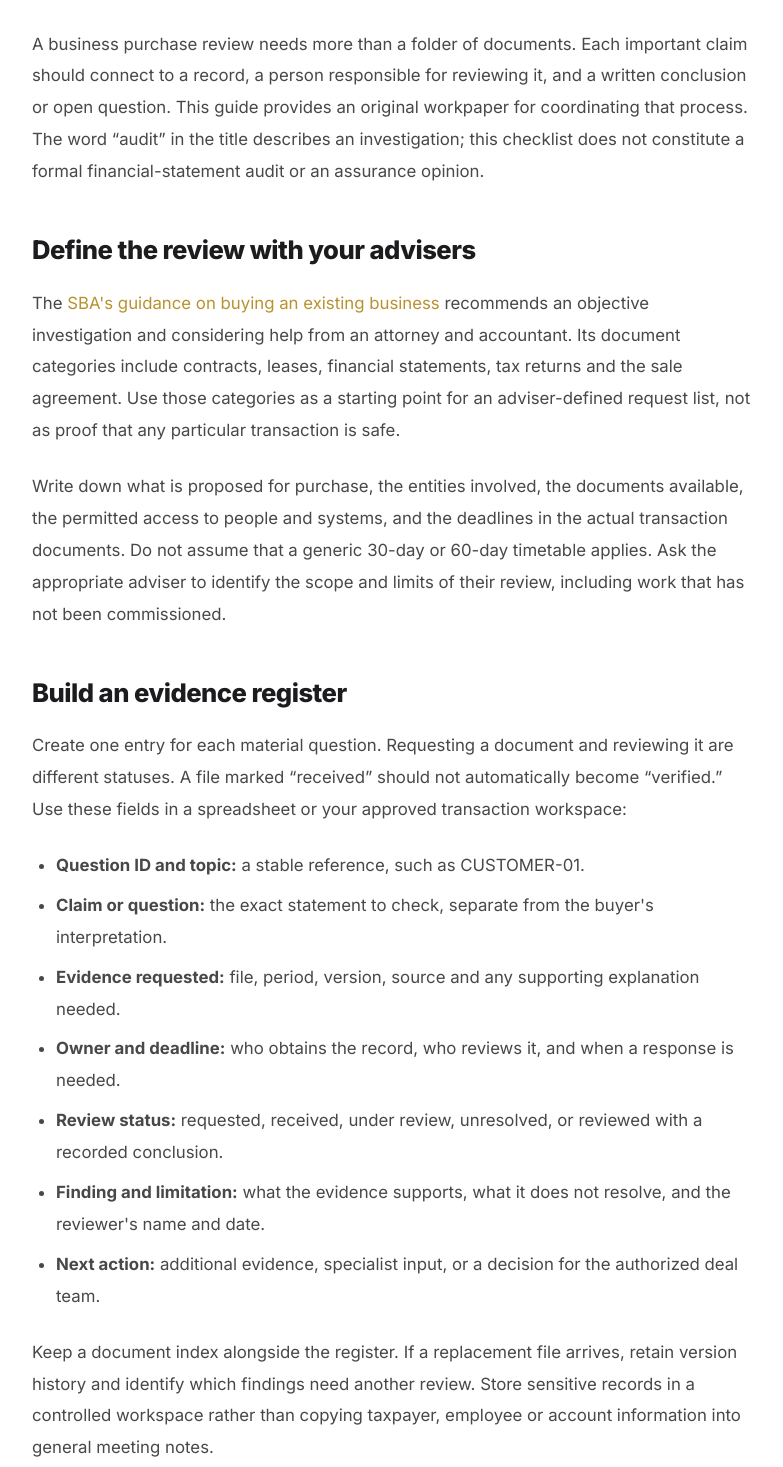
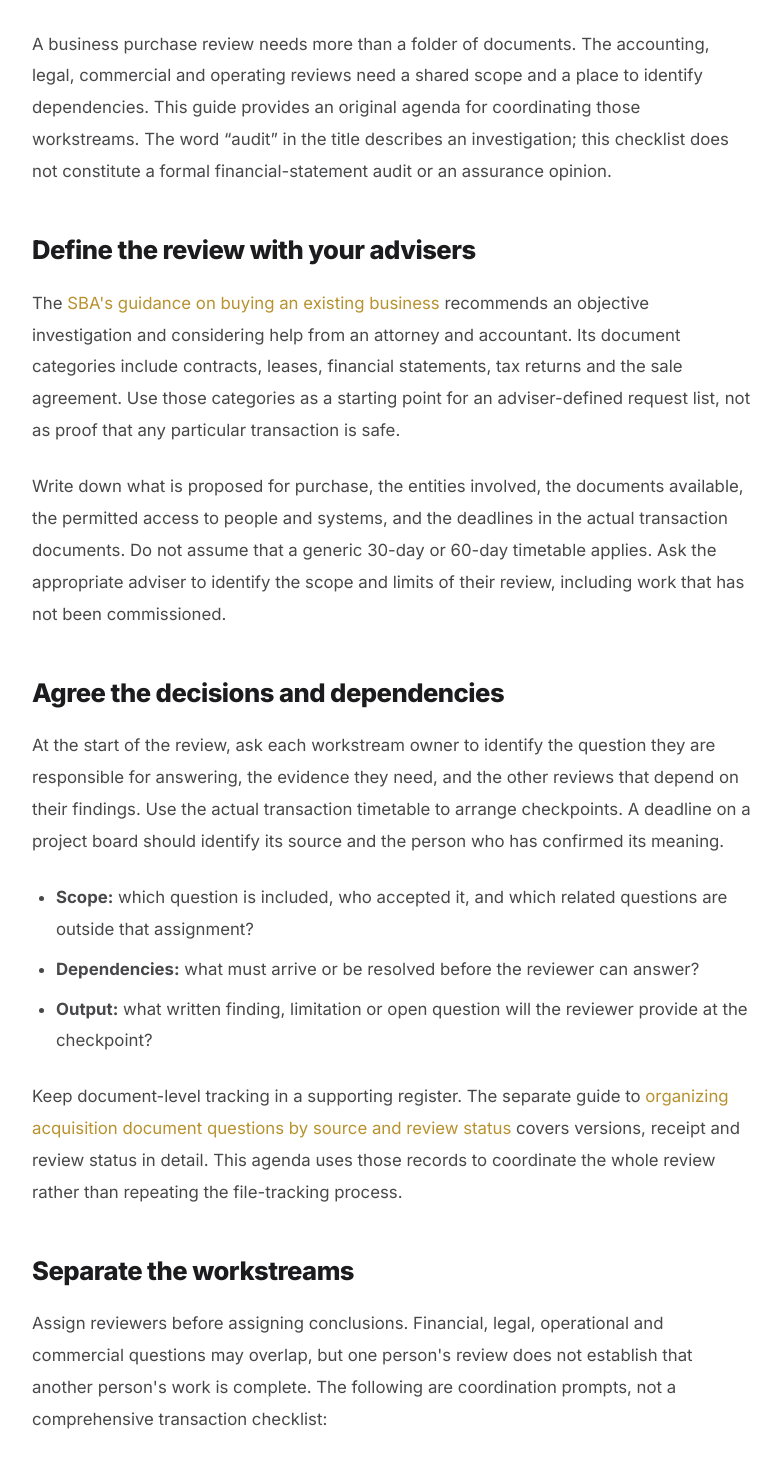
Before and after one commit to drconnorrobertson/buying-wealth-book, a plain HTML site: page blog/due-diligence-done-right-how-to-audit-a-business-before-you-buy/index.html in a window 1280 px wide. Shown: the part 870-2337 px from the top of the page, without its empty margins (248-1031 px from the left). Drawn offline with Linux system fonts and the light colour scheme.

Commit message:
Distinguish deal-review coordination from the existing document-status guide

```diff
--- a/blog/due-diligence-done-right-how-to-audit-a-business-before-you-buy/index.html
+++ b/blog/due-diligence-done-right-how-to-audit-a-business-before-you-buy/index.html
@@ -4,16 +4,16 @@
 <meta charset="UTF-8">
 <meta name="viewport" content="width=device-width, initial-scale=1.0">
 <title>Business Purchase Due Diligence Checklist | Buying Wealth</title>
-<meta name="description" content="Organize a business purchase review with an evidence register, adviser responsibilities, unresolved questions and a fictional contract-review example.">
+<meta name="description" content="Coordinate a business purchase review across advisers, workstreams and dependencies, with a review agenda and fictional customer-contract example.">
 <link rel="canonical" href="https://www.buyingwealthbook.com/blog/due-diligence-done-right-how-to-audit-a-business-before-you-buy/">
 <meta property="og:title" content="Due Diligence Done Right: How to Audit a Business Before You Buy">
-<meta property="og:description" content="Organize a business purchase review with an evidence register, adviser responsibilities, unresolved questions and a fictional contract-review example.">
+<meta property="og:description" content="Coordinate a business purchase review across advisers, workstreams and dependencies, with a review agenda and fictional customer-contract example.">
 <meta property="og:url" content="https://www.buyingwealthbook.com/blog/due-diligence-done-right-how-to-audit-a-business-before-you-buy/">
 <meta property="og:type" content="article">
 <meta name="twitter:card" content="summary_large_image">
 <meta name="twitter:creator" content="@drconnorre">
 <link rel="stylesheet" href="/css/style.css">
-<script type="application/ld+json">{"@context":"https://schema.org","@type":"BlogPosting","headline":"Due Diligence Done Right: How to Audit a Business Before You Buy","author":{"@type":"Person","name":"Dr. Connor Robertson","url":"https://drconnorrobertson.com"},"datePublished":"2026-06-24","dateModified":"2026-11-21","description":"Organize a business purchase review with an evidence register, adviser responsibilities, unresolved questions and a fictional contract-review example.","mainEntityOfPage":{"@type":"WebPage","@id":"https://www.buyingwealthbook.com/blog/due-diligence-done-right-how-to-audit-a-business-before-you-buy/"},"publisher":{"@type":"Organization","name":"Buying Wealth"}}</script>
+<script type="application/ld+json">{"@context":"https://schema.org","@type":"BlogPosting","headline":"Due Diligence Done Right: How to Audit a Business Before You Buy","author":{"@type":"Person","name":"Dr. Connor Robertson","url":"https://drconnorrobertson.com"},"datePublished":"2026-06-24","dateModified":"2026-11-21","description":"Coordinate a business purchase review across advisers, workstreams and dependencies, with a review agenda and fictional customer-contract example.","mainEntityOfPage":{"@type":"WebPage","@id":"https://www.buyingwealthbook.com/blog/due-diligence-done-right-how-to-audit-a-business-before-you-buy/"},"publisher":{"@type":"Organization","name":"Buying Wealth"}}</script>
 <script type="application/ld+json">{"@context":"https://schema.org","@type":"BreadcrumbList","itemListElement":[{"@type":"ListItem","position":1,"name":"Home","item":"https://www.buyingwealthbook.com/"},{"@type":"ListItem","position":2,"name":"Blog","item":"https://www.buyingwealthbook.com/blog/"},{"@type":"ListItem","position":3,"name":"Due Diligence Done Right: How to Audit a Business Before You Buy","item":"https://www.buyingwealthbook.com/blog/due-diligence-done-right-how-to-audit-a-business-before-you-buy/"}]}</script>
 <style id="intrinsic-media-sizing">:where(img[data-intrinsic-size]){height:auto}</style>
 </head>
@@ -52,14 +52,14 @@
 <div class="blog-post-content">
 <img src="https://images.unsplash.com/photo-1450101499163-c8848c66ca85?w=900&h=500&fit=crop" alt="Business documents and financial audit representing due diligence in acquisitions" class="blog-post-featured-img" loading="lazy" width="900" height="500" data-intrinsic-size="true" decoding="async">
 
-<p>A business purchase review needs more than a folder of documents. Each important claim should connect to a record, a person responsible for reviewing it, and a written conclusion or open question. This guide provides an original workpaper for coordinating that process. The word “audit” in the title describes an investigation; this checklist does not constitute a formal financial-statement audit or an assurance opinion.</p>
+<p>A business purchase review needs more than a folder of documents. The accounting, legal, commercial and operating reviews need a shared scope and a place to identify dependencies. This guide provides an original agenda for coordinating those workstreams. The word “audit” in the title describes an investigation; this checklist does not constitute a formal financial-statement audit or an assurance opinion.</p>
 <h2>Define the review with your advisers</h2>
 <p>The <a href="https://www.sba.gov/counseling/plan-your-business/">SBA's guidance on buying an existing business</a> recommends an objective investigation and considering help from an attorney and accountant. Its document categories include contracts, leases, financial statements, tax returns and the sale agreement. Use those categories as a starting point for an adviser-defined request list, not as proof that any particular transaction is safe.</p>
 <p>Write down what is proposed for purchase, the entities involved, the documents available, the permitted access to people and systems, and the deadlines in the actual transaction documents. Do not assume that a generic 30-day or 60-day timetable applies. Ask the appropriate adviser to identify the scope and limits of their review, including work that has not been commissioned.</p>
-<h2>Build an evidence register</h2>
-<p>Create one entry for each material question. Requesting a document and reviewing it are different statuses. A file marked “received” should not automatically become “verified.” Use these fields in a spreadsheet or your approved transaction workspace:</p>
-<ul><li><strong>Question ID and topic:</strong> a stable reference, such as CUSTOMER-01.</li><li><strong>Claim or question:</strong> the exact statement to check, separate from the buyer's interpretation.</li><li><strong>Evidence requested:</strong> file, period, version, source and any supporting explanation needed.</li><li><strong>Owner and deadline:</strong> who obtains the record, who reviews it, and when a response is needed.</li><li><strong>Review status:</strong> requested, received, under review, unresolved, or reviewed with a recorded conclusion.</li><li><strong>Finding and limitation:</strong> what the evidence supports, what it does not resolve, and the reviewer's name and date.</li><li><strong>Next action:</strong> additional evidence, specialist input, or a decision for the authorized deal team.</li></ul>
-<p>Keep a document index alongside the register. If a replacement file arrives, retain version history and identify which findings need another review. Store sensitive records in a controlled workspace rather than copying taxpayer, employee or account information into general meeting notes.</p>
+<h2>Agree the decisions and dependencies</h2>
+<p>At the start of the review, ask each workstream owner to identify the question they are responsible for answering, the evidence they need, and the other reviews that depend on their findings. Use the actual transaction timetable to arrange checkpoints. A deadline on a project board should identify its source and the person who has confirmed its meaning.</p>
+<ul><li><strong>Scope:</strong> which question is included, who accepted it, and which related questions are outside that assignment?</li><li><strong>Dependencies:</strong> what must arrive or be resolved before the reviewer can answer?</li><li><strong>Output:</strong> what written finding, limitation or open question will the reviewer provide at the checkpoint?</li></ul>
+<p>Keep document-level tracking in a supporting register. The separate guide to <a href="/blog/due-diligence-playbook-buying-a-business/">organizing acquisition document questions by source and review status</a> covers versions, receipt and review status in detail. This agenda uses those records to coordinate the whole review rather than repeating the file-tracking process.</p>
 <h2>Separate the workstreams</h2>
 <p>Assign reviewers before assigning conclusions. Financial, legal, operational and commercial questions may overlap, but one person's review does not establish that another person's work is complete. The following are coordination prompts, not a comprehensive transaction checklist:</p>
 <ul><li><strong>Financial records:</strong> ask the accounting reviewer which statements, periods and supporting records are needed and how differences between sources will be investigated.</li><li><strong>Contracts and authority:</strong> ask counsel which executed documents, amendments, approvals and transfer questions require review.</li><li><strong>Operations:</strong> identify the people, systems, suppliers and documented processes involved in delivering the product or service.</li><li><strong>Customers:</strong> ask what supports the revenue and relationship claims, and arrange any contact only within the agreed access process.</li><li><strong>Transition:</strong> record responsibilities, dependencies, outstanding approvals and the evidence needed for each proposed handoff.</li></ul>
@@ -67,7 +67,7 @@
 <h2>Fictional example: a customer agreement is still unresolved</h2>
 <p>This example describes no actual buyer, seller or client result. A fictional service business supplies a revenue summary indicating that one customer is important to the business. The seller says the relationship will continue, but the workspace contains only an unsigned agreement draft.</p>
 <ol><li><strong>Record the claim:</strong> “Seller expects the customer relationship to continue.” Do not record it as a confirmed renewal.</li><li><strong>Identify the missing evidence:</strong> request the executed agreement and relevant amendments through the transaction's agreed process.</li><li><strong>Assign the reviews:</strong> counsel reviews the contract questions; the accounting reviewer checks the revenue information within the agreed scope. Neither task is complete merely because the draft arrived.</li><li><strong>Keep the status open:</strong> state what is missing, who owns the request and when the team needs an answer.</li><li><strong>Escalate the decision:</strong> the authorized buyer and advisers decide how the uncertainty affects the transaction. This worksheet does not prescribe a price reduction, contract term or decision to proceed.</li></ol>
-<p>The register makes the uncertainty visible. It cannot establish whether the customer will remain, whether the agreement transfers, or what protection is appropriate without the relevant evidence and advice.</p>
+<p>The cross-workstream review makes the dependency visible. It cannot establish whether the customer will remain, whether the agreement transfers, or what protection is appropriate without the relevant evidence and advice.</p>
 <h2>Review findings before treating the work as complete</h2>
 <p>At a review meeting, separate resolved questions from accepted uncertainties and unanswered requests. For each item, identify the evidence used, the reviewer, the conclusion and any limitation. A numerical total of completed tasks can conceal one important unresolved dependency.</p>
 <p>Ask the team to document which decisions require further information, which items need specialist input, and who has authority to decide. If the timetable changes, update the actual plan with the responsible advisers. A completed checklist does not guarantee the business's future performance or eliminate undiscovered risks.</p>
```
